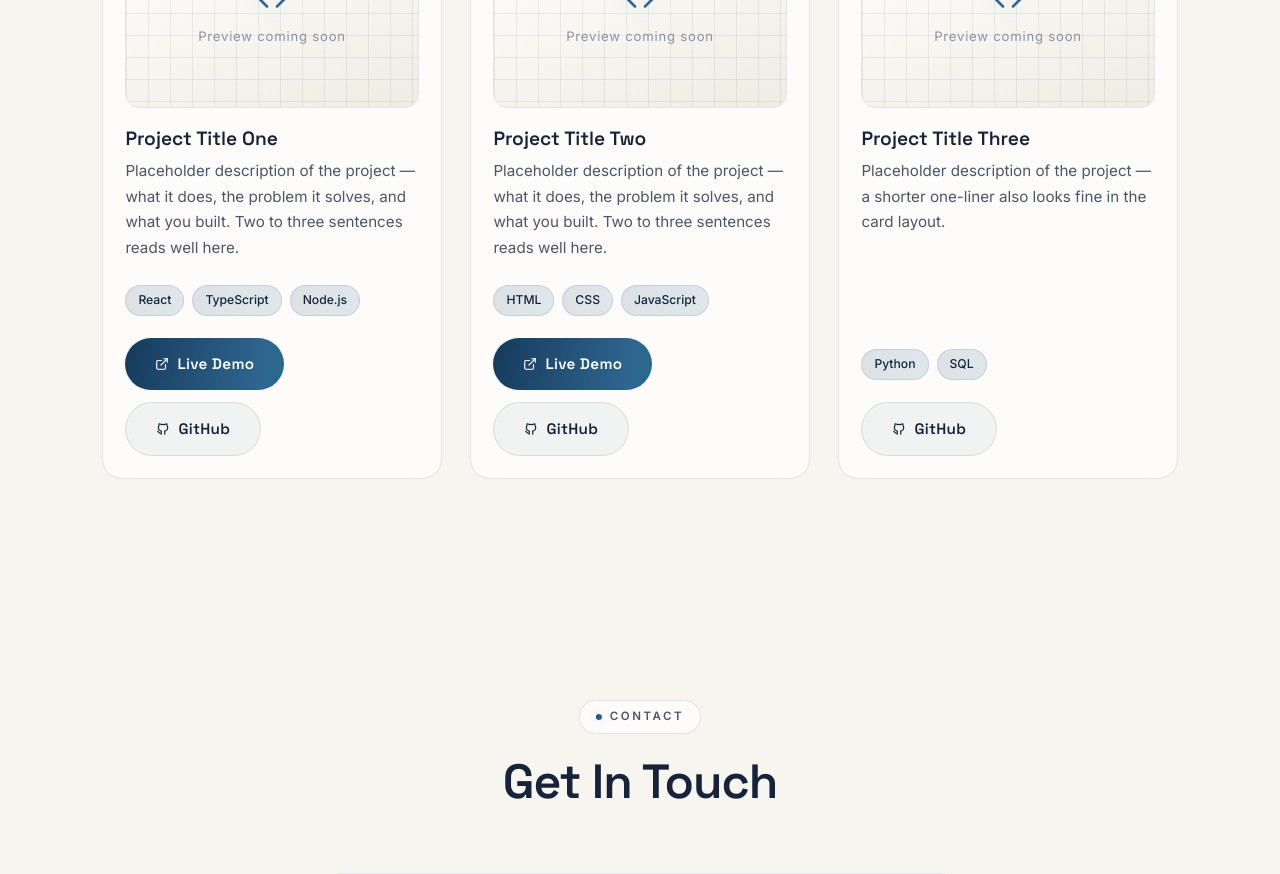
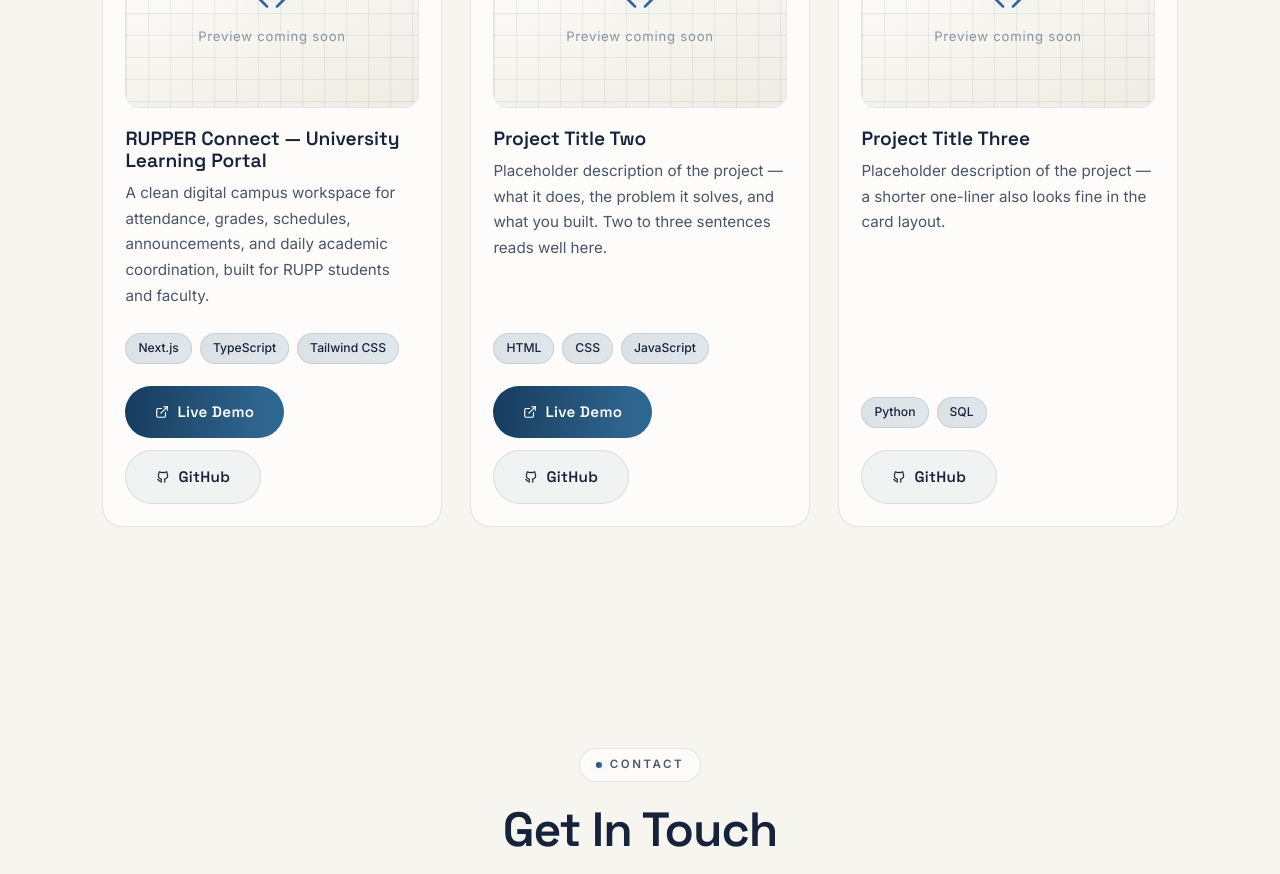
Before and after one commit to NuonVannsonleng/nuon-vannsonleng-portfolio, a React (Vite) app: page / in a window 1280 px wide. Shown: the part 4100-4974 px from the top of the page. Built offline with nearby package versions, Linux system fonts and the light colour scheme.

Commit message:
Add RUPPER Connect as the first real project
Replaces the first placeholder project with the actual RUPPER Connect
university portal (live demo + repo link).

```diff
--- a/src/data/data.ts
+++ b/src/data/data.ts
@@ -133,12 +133,12 @@ export const timelineEntries: TimelineEntry[] = [
 
 export const projects: Project[] = [
   {
-    title: 'Project Title One',
+    title: 'RUPPER Connect — University Learning Portal',
     description:
-      'Placeholder description of the project — what it does, the problem it solves, and what you built. Two to three sentences reads well here.',
-    stack: ['React', 'TypeScript', 'Node.js'],
-    demoUrl: '#',
-    repoUrl: '#',
+      'A clean digital campus workspace for attendance, grades, schedules, announcements, and daily academic coordination, built for RUPP students and faculty.',
+    stack: ['Next.js', 'TypeScript', 'Tailwind CSS'],
+    demoUrl: 'https://class-connect-pro-rupp.vercel.app',
+    repoUrl: 'https://github.com/NuonVannsonleng/class-connect-pro-rupp',
   },
   {
     title: 'Project Title Two',
```
